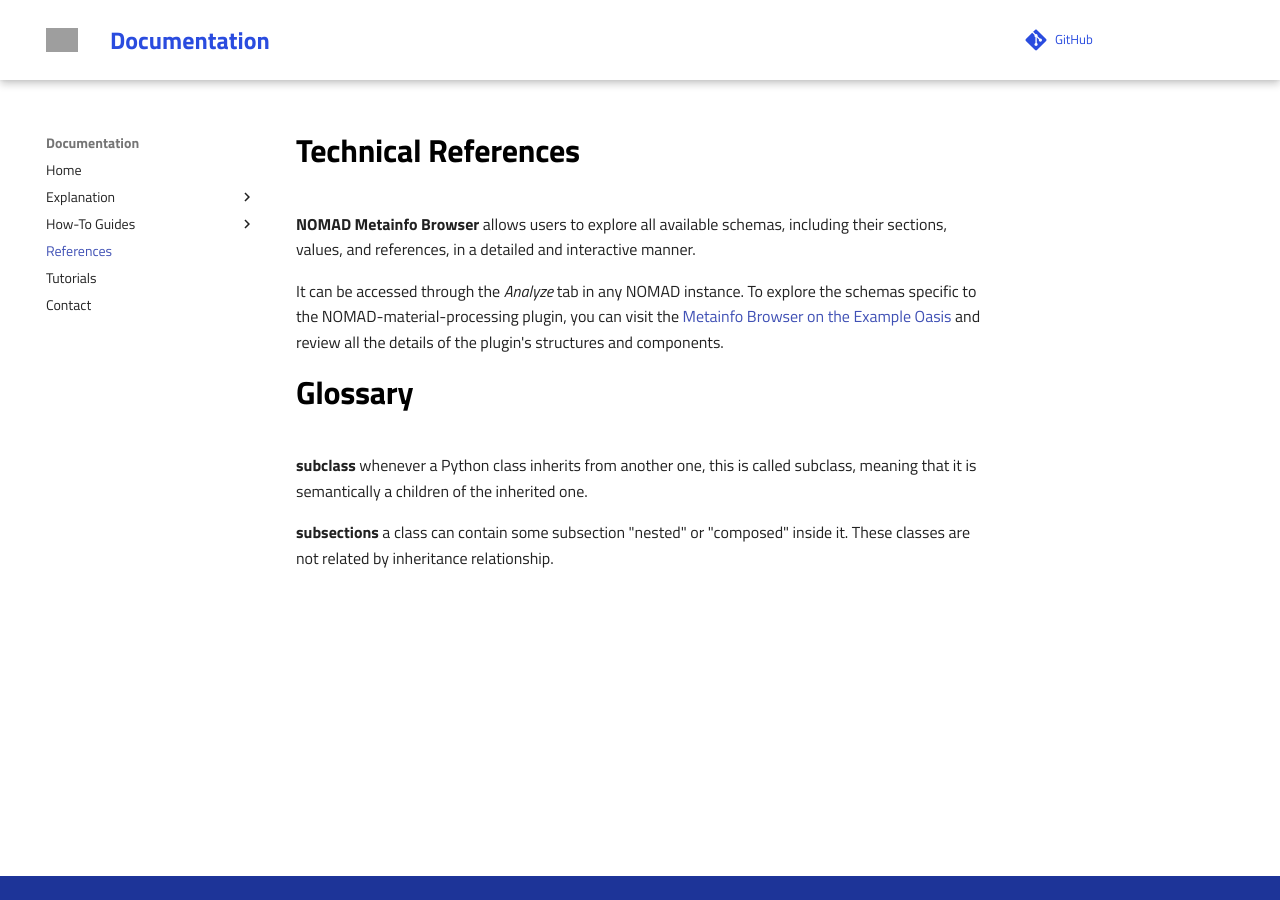
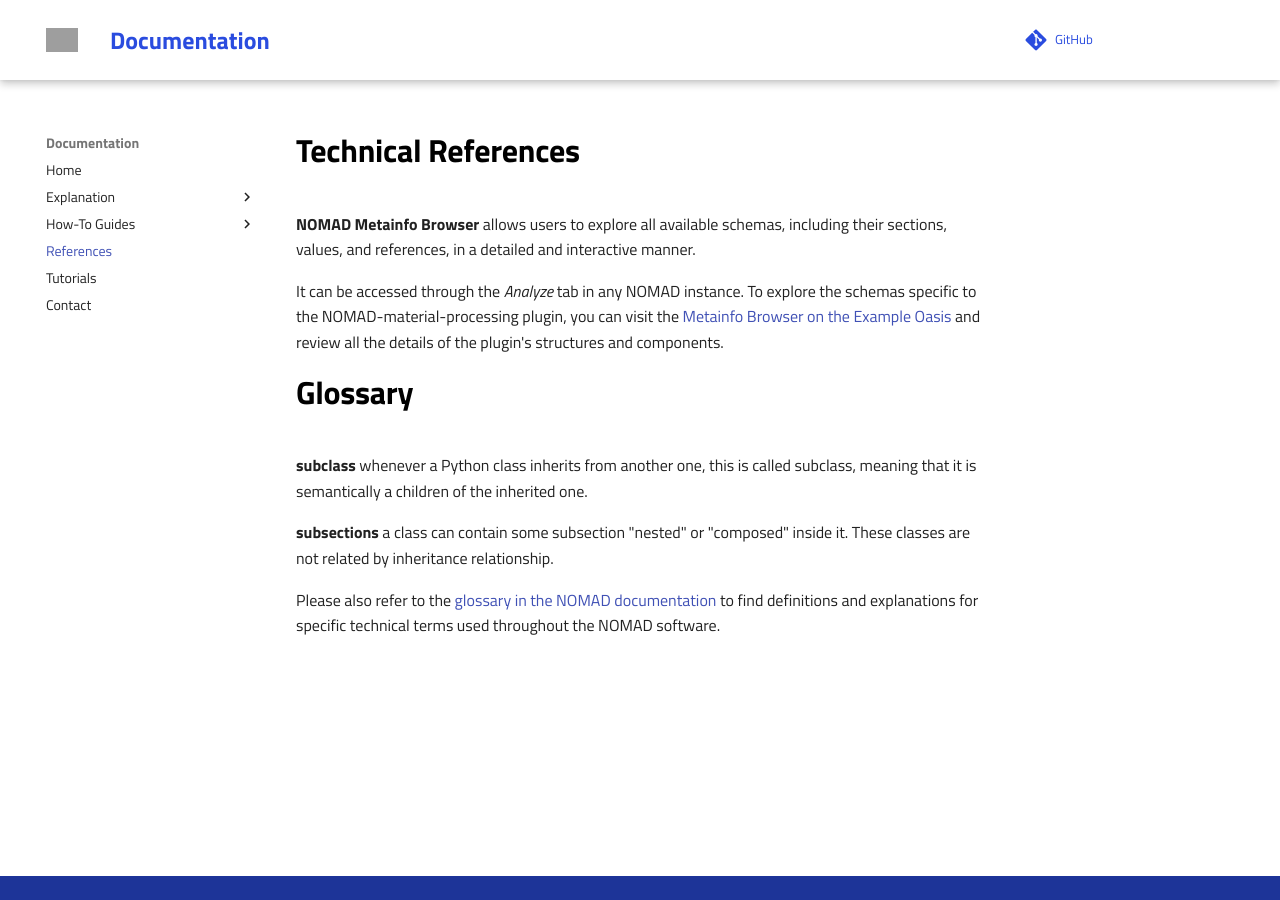
Before and after one commit to FAIRmat-NFDI/nomad-material-processing, an MkDocs documentation site: the page built from docs/reference/references.md, in a window 1280 px wide. Built offline with MkDocs 1.6.1 and Material for MkDocs 9.7.7, drawn with Linux system fonts in a browser that asks for light colours; comment, search, counter and statistics services are not loaded; grey boxes are pictures that could not be loaded.

Commit message:
add link to NOMAD glossary in references

```diff
--- a/docs/reference/references.md
+++ b/docs/reference/references.md
@@ -9,3 +9,5 @@ It can be accessed through the *Analyze* tab in any NOMAD instance. To explore t
 **subclass** whenever a Python class inherits from another one, this is called subclass, meaning that it is semantically a children of the inherited one.
 
 **subsections** a class can contain some subsection "nested" or "composed" inside it. These classes are not related by inheritance relationship.
+
+Please also refer to the [glossary in the NOMAD documentation](https://nomad-lab.eu/prod/v1/staging/docs/glossary.html) to find definitions and explanations for specific technical terms used throughout the NOMAD software.
```
